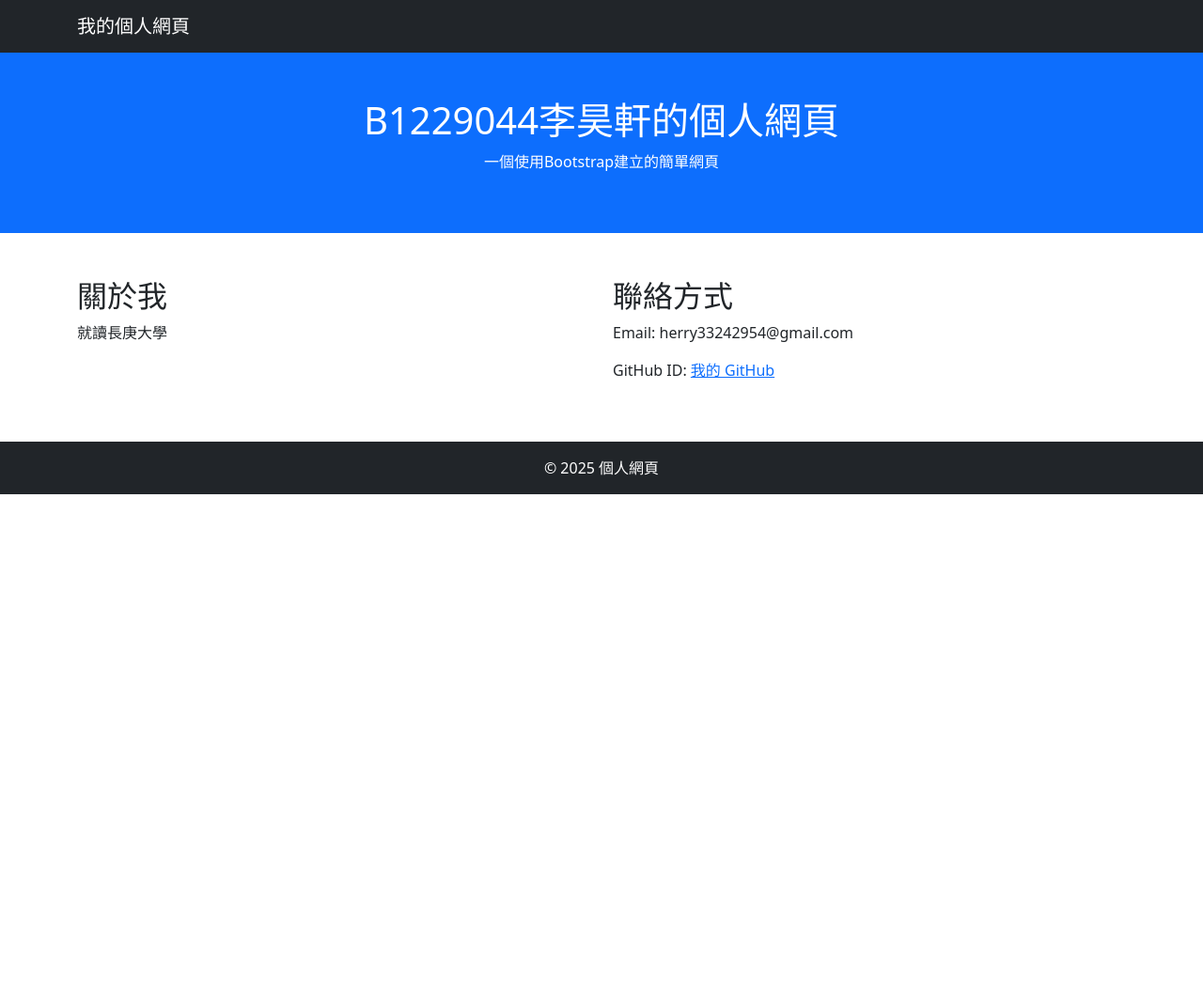
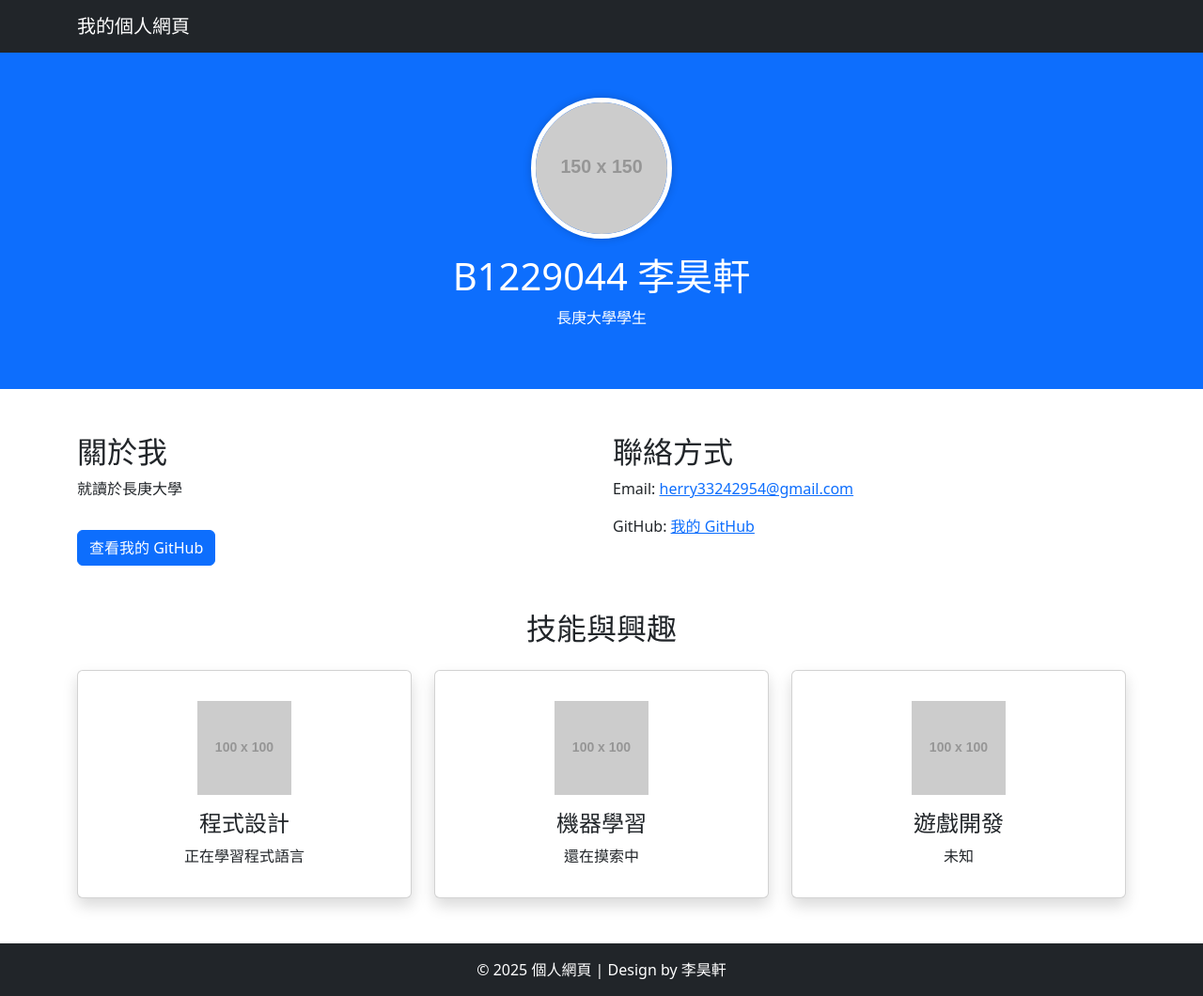
Before and after one commit to herrylee0526/herrylee0526.github.io, a plain HTML site: page index.html in a window 1280 px wide. Shown: the whole page at 94% size. Before the commit the page ends 800 px from the top, so only its background shows below. Drawn offline with nearby package versions, Linux system fonts and the light colour scheme; placeholder pictures from the web are drawn by us.

Commit message:
Update index.html

```diff
--- a/index.html
+++ b/index.html
@@ -3,39 +3,91 @@
 <head>
     <meta charset="UTF-8">
     <meta name="viewport" content="width=device-width, initial-scale=1.0">
-    <title>我的 GitHub 個人網頁</title>
+    <title>B1229044 李昊軒的個人網頁</title>
     <link href="https://cdn.jsdelivr.net/npm/bootstrap@5.3.2/dist/css/bootstrap.min.css" rel="stylesheet">
+    <style>
+        .profile-img {
+            width: 150px;
+            height: 150px;
+            border-radius: 50%;
+            object-fit: cover;
+            border: 5px solid white;
+            box-shadow: 0 0 10px rgba(0,0,0,0.2);
+        }
+        .card {
+            transition: transform 0.3s;
+        }
+        .card:hover {
+            transform: scale(1.05);
+        }
+    </style>
 </head>
 <body>
 
+    <!-- 導覽列 -->
     <nav class="navbar navbar-expand-lg navbar-dark bg-dark">
         <div class="container">
             <a class="navbar-brand" href="#">我的個人網頁</a>
         </div>
     </nav>
 
+    <!-- 頁面標題 + 個人大頭貼 -->
     <header class="bg-primary text-white text-center py-5">
-        <h1>B1229044李昊軒的個人網頁</h1>
-        <p>一個使用Bootstrap建立的簡單網頁</p>
+        <img src="https://via.placeholder.com/150" alt="個人大頭貼" class="profile-img">
+        <h1 class="mt-3">B1229044 李昊軒</h1>
+        <p>長庚大學學生</p>
     </header>
 
     <div class="container my-5">
         <div class="row">
+            <!-- 關於我 -->
             <div class="col-md-6">
                 <h2>關於我</h2>
-                <p>就讀長庚大學</p>
+                <p>就讀於長庚大學</p>
+                <a href="https://github.com/herrylee0526" class="btn btn-primary mt-3" target="_blank">查看我的 GitHub</a>
             </div>
+
+            <!-- 聯絡方式 -->
             <div class="col-md-6">
                 <h2>聯絡方式</h2>
-                <p>Email: herry33242954@gmail.com</p>
-                <p>GitHub ID: <a href="https://github.com/herrylee0526" target="_blank">我的 GitHub</a></p>
+                <p>Email: <a href="mailto:herry33242954@gmail.com">herry33242954@gmail.com</a></p>
+                <p>GitHub: <a href="https://github.com/herrylee0526" target="_blank">我的 GitHub</a></p>
+            </div>
+        </div>
+
+        <!-- 技能與興趣卡片 -->
+        <div class="row mt-5">
+            <h2 class="text-center mb-4">技能與興趣</h2>
+            <div class="col-md-4">
+                <div class="card text-center p-3 shadow">
+                    <img src="https://via.placeholder.com/100" class="mx-auto mt-3" alt="程式設計">
+                    <h4 class="mt-3">程式設計</h4>
+                    <p>正在學習程式語言</p>
+                </div>
+            </div>
+            <div class="col-md-4">
+                <div class="card text-center p-3 shadow">
+                    <img src="https://via.placeholder.com/100" class="mx-auto mt-3" alt="機器學習">
+                    <h4 class="mt-3">機器學習</h4>
+                    <p>還在摸索中</p>
+                </div>
+            </div>
+            <div class="col-md-4">
+                <div class="card text-center p-3 shadow">
+                    <img src="https://via.placeholder.com/100" class="mx-auto mt-3" alt="遊戲開發">
+                    <h4 class="mt-3">遊戲開發</h4>
+                    <p>未知</p>
+                </div>
             </div>
         </div>
     </div>
 
-    <footer class="bg-dark text-white text-center py-3">
-        &copy; 2025 個人網頁
+    <!-- 頁腳 -->
+    <footer class="bg-dark text-white text-center py-3 mt-5">
+        &copy; 2025 個人網頁 | Design by 李昊軒
     </footer>
+
+    <script src="https://cdn.jsdelivr.net/npm/bootstrap@5.3.2/dist/js/bootstrap.bundle.min.js"></script>
 
 </body>
 </html>
```
